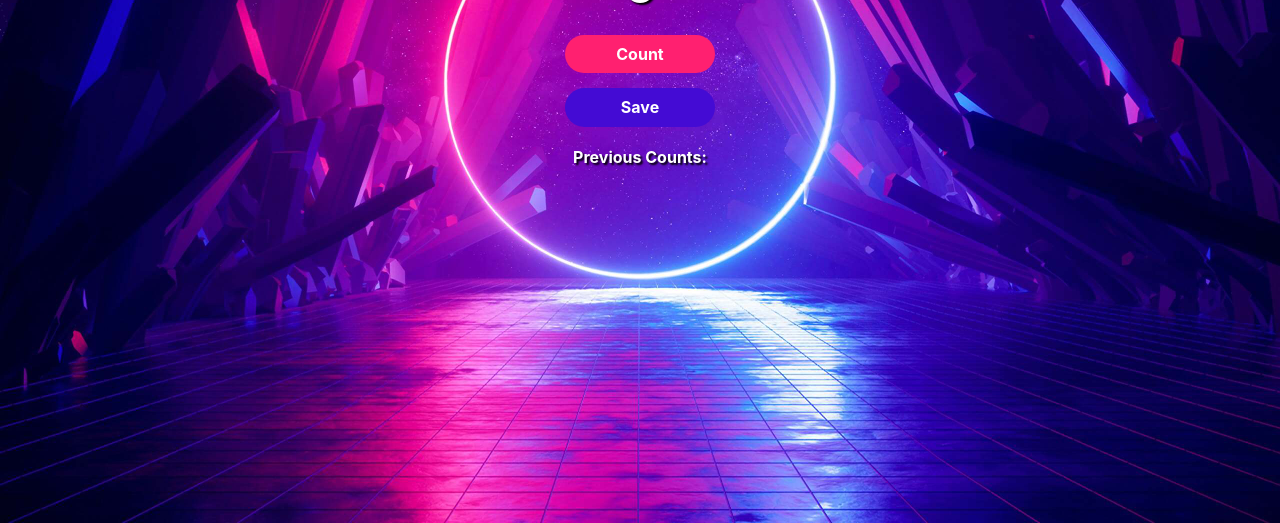
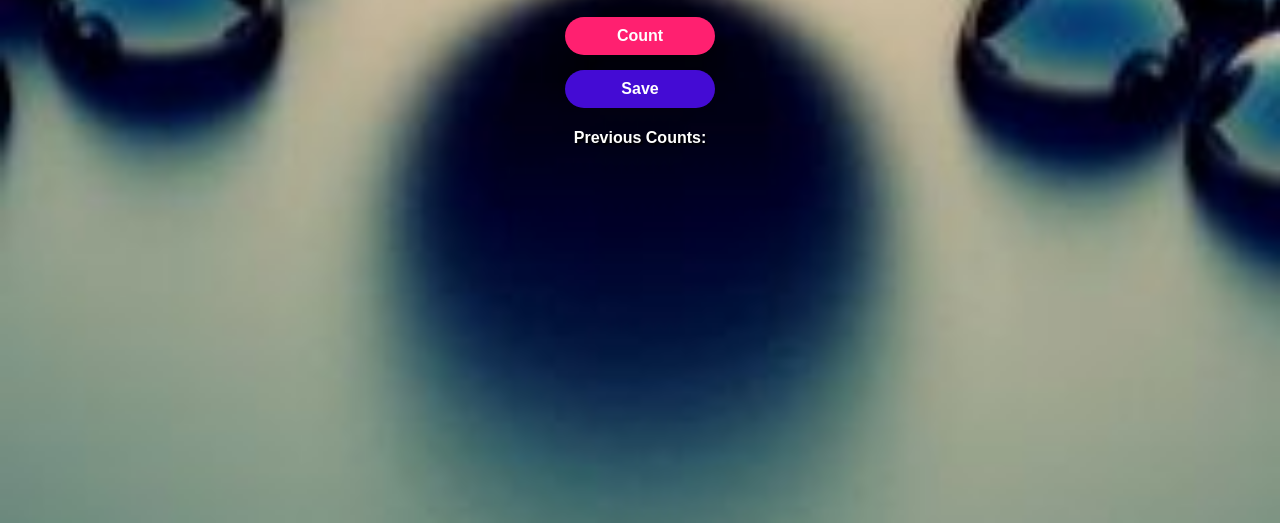
Before and after one commit to SleepyPanda99/Counter-App, a plain HTML site: page index.html in a window 1280 px wide. Shown: the part 277-800 px from the top of the page. Drawn offline with nearby package versions, Linux system fonts and the light colour scheme.

Commit message:
Update index.css

```diff
--- a/index.css
+++ b/index.css
@@ -1,8 +1,11 @@
 body {
 
-    background-image: url("counterbackground.jpg");
+    background-image: url("ballbg.jpg");
     background-size: cover;
-    font-family: -apple-system, BlinkMacSystemFont, Segoe UI, Roboto, Oxygen, 'Ubuntu', Cantarell, 'Open Sans', 'Helvetica Neue', sans-serif;
+    background-position: center center;
+    background-repeat: no-repeat;
+    background-attachment: fixed;
+    font-family: 'Ubuntu', sans-serif;
     font-weight: bold;
     text-align: center;
    max-width: 285px;
```
